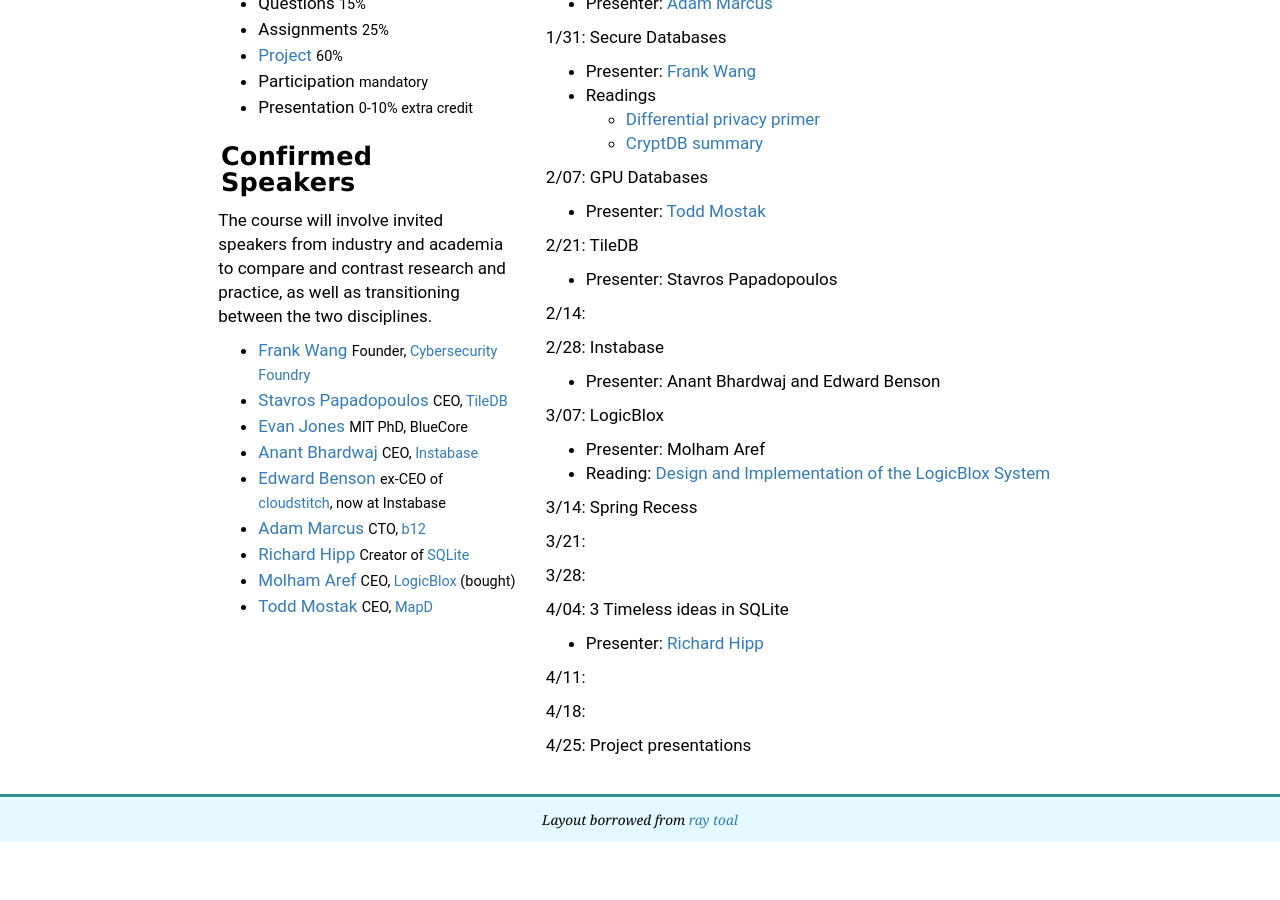
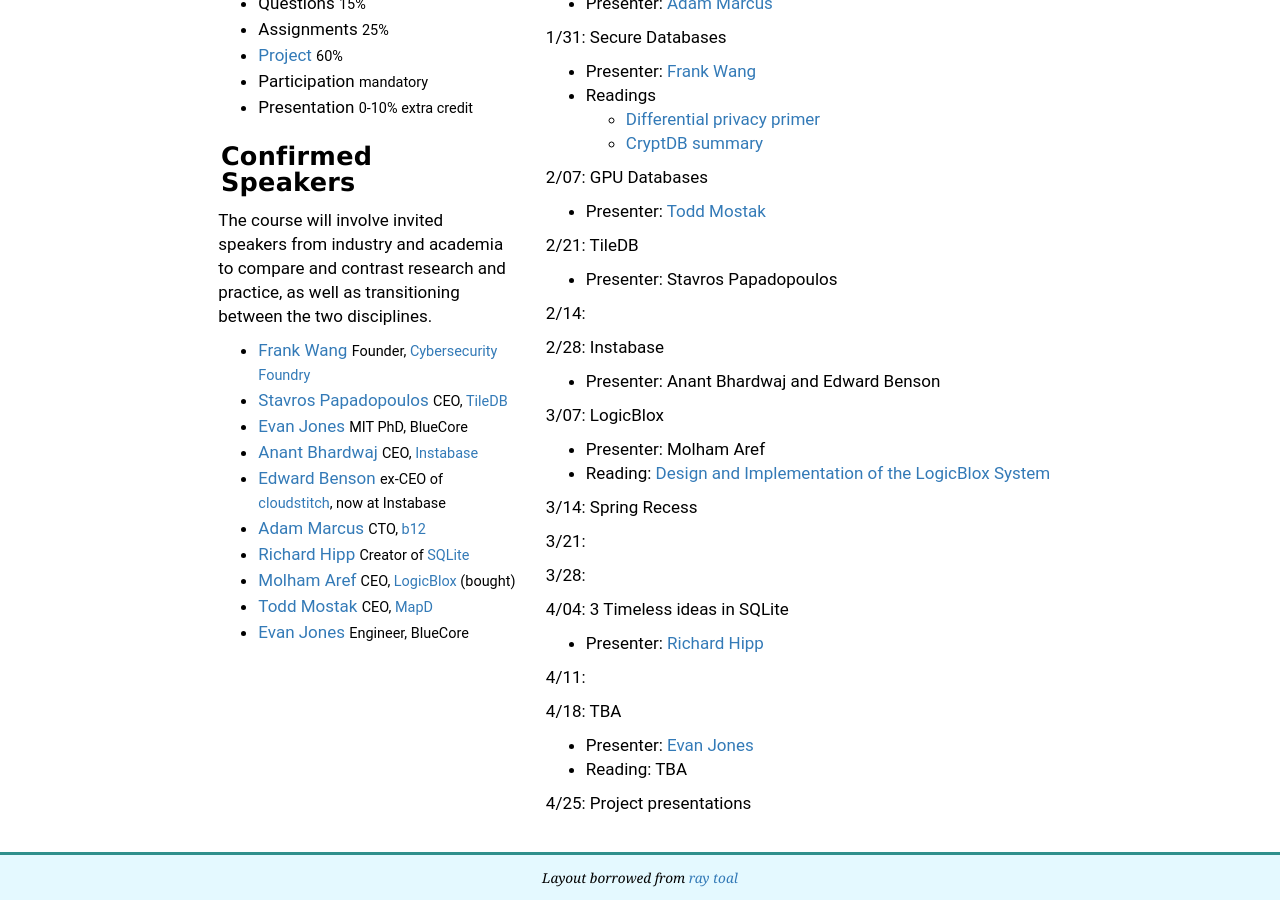
Before and after one commit to columbiadb/columbiadb.github.io, a Jekyll site: the page built from index.md, in a window 1280 px wide and 900 px high, scrolled down 780 px. Built offline with Jekyll 4.4.1, drawn with Linux system fonts in a browser that asks for light colours; before the commit the page ends 1622 px from its top, so only the background shows below that.

Commit message:
lazy commit msg

```diff
--- a/_includes/index_left.md
+++ b/_includes/index_left.md
@@ -44,3 +44,4 @@
 * [Richard Hipp](https://en.m.wikipedia.org/wiki/D._Richard_Hipp) <small>Creator of [SQLite](https://www.sqlite.org/)</small>
 * [Molham Aref](https://www.linkedin.com/in/molham) <small>CEO, [LogicBlox](http://www.logicblox.com/) (bought)</small>
 * [Todd Mostak](https://twitter.com/toddmostak?lang=en) <small>CEO, [MapD](https://www.mapd.com)</small>
+* [Evan Jones](http://www.evanjones.ca/) <small>Engineer, BlueCore</small>
--- a/index.md
+++ b/index.md
@@ -55,7 +55,9 @@
 
 4/11:
 
-4/18:
+4/18: TBA
+* Presenter: [Evan Jones](http://www.evanjones.ca/)
+* Reading: TBA
 
 4/25: Project presentations
 
```
